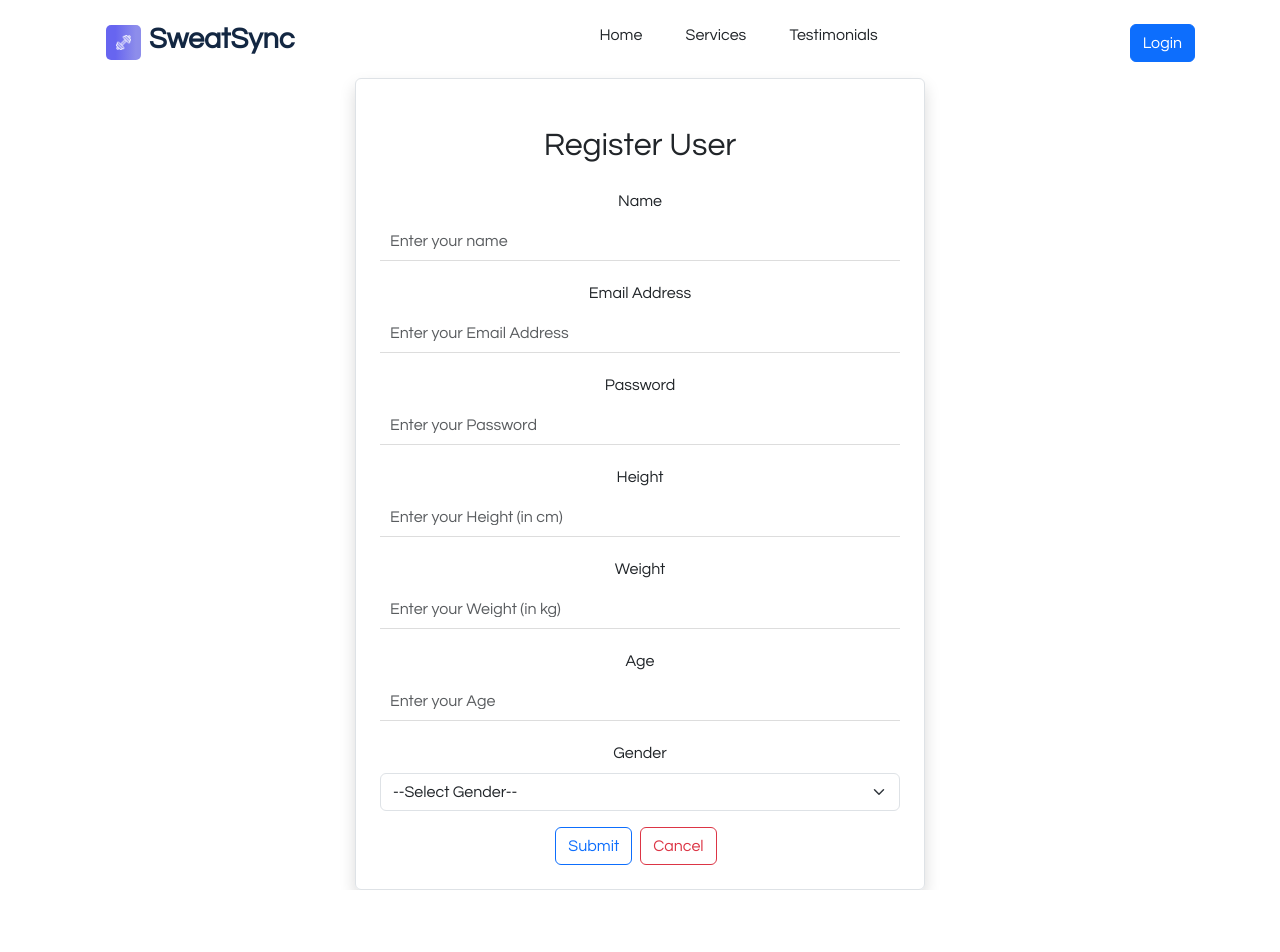
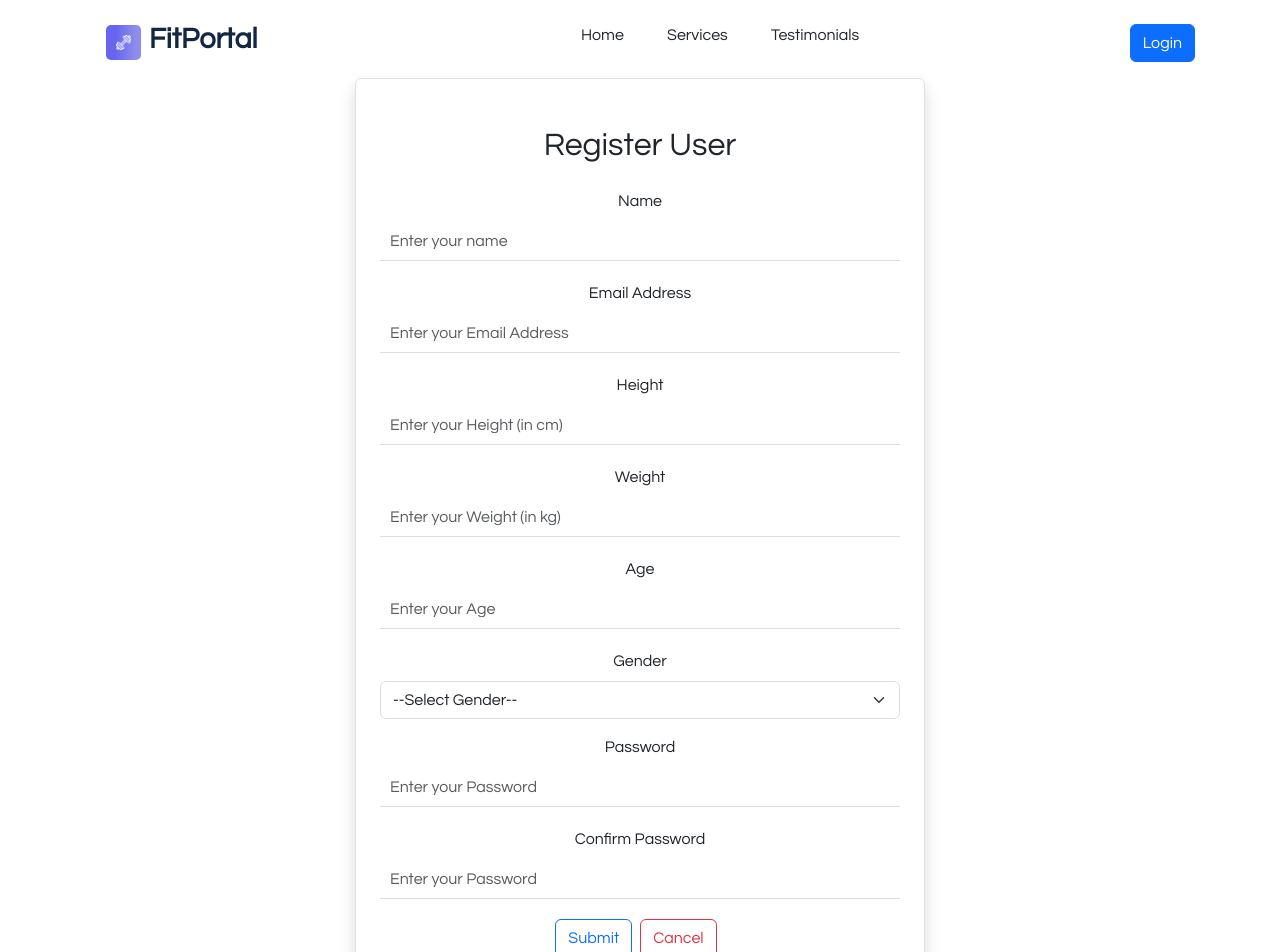
Before and after one commit to CHaitanya1339/front1, a React (Create React App) app: page /Register in a window 1280 px wide. Shown: the top 952 px of the page. Before the commit the page ends 890 px from the top, so only its background shows below. Built offline with nearby package versions, Linux system fonts and the light colour scheme.

Commit message:
Registration with validation

```diff
--- a/src/UI/Footer.jsx
+++ b/src/UI/Footer.jsx
@@ -12,7 +12,7 @@ const Footer = () => {
             <div className='logo'>
               <div className='logo_img'>
                 <img src={logo} alt='' />
-                <h2>SweatSync</h2>
+                <h2>FitPortal</h2>
               </div>
             </div>
 
--- a/src/layout/Header.js
+++ b/src/layout/Header.js
@@ -64,7 +64,7 @@ const Header = () => {
             <div className='logo_img'>
               <img src={logo} alt='' />
             </div>
-            <h2>SweatSync</h2>
+            <h2>FitPortal</h2>
           </div>
           </Link>
 
--- a/src/layout/Navbar.js
+++ b/src/layout/Navbar.js
@@ -42,7 +42,7 @@ const Navbar = () => {
               <div className="logo_img">
                 <img src={logo} alt="" />
               </div>
-              <h2>SweatSync</h2>
+              <h2>FitPortal</h2>
             </div>
 
             <div className="nav_right">
--- a/src/users/Register.js
+++ b/src/users/Register.js
@@ -2,10 +2,10 @@ import axios from 'axios';
 import React, { useState } from 'react'
 import { Link, useNavigate } from 'react-router-dom';
 import Header from '../layout/Header';
-
 const Register = () => {
 
   let navigate = useNavigate()
+  const [validated, setValidated] = useState(false);
 
   const [user, setUser] = useState({
     name: "",
@@ -17,27 +17,104 @@ const Register = () => {
     gender: "",
   });
 
+  const [pass, setPass] = useState({
+    cpass: "",
+  })
+
   const { name, email } = user
 
   const onInputChange = (e) => {
     setUser({ ...user, [e.target.name]: e.target.value });
   };
+  const onInputChange2 = (e) => {
+    setPass({ ...pass, [e.target.name]: e.target.value })
+
+    if (user.password === e.target.value) {
+      document.getElementById("cpass").classList.remove('is-invalid')
+      document.getElementById("cpass").classList.add('is-valid')
+    }
+    else {
+      document.getElementById("cpass").classList.remove('is-valid')
+      document.getElementById("cpass").classList.add('is-invalid')
+    }
+
+    if(document.getElementById("cpass").classList.contains('is-valid') & document.getElementById("email").classList.contains('is-valid') & document.getElementById("password").classList.contains('is-valid') ){
+      setValidated(true)
+    }
+    else{
+      setValidated(false)
+    }
+  };
 
   const onSubmit = async (e) => {
     alert("User is Succesfully Registered")
     e.preventDefault();
-    await axios.post("http://localhost:8081/users", user)
-    navigate("/Login");
+    if (validated) {
+      document.getElementById("error").hidden = true;
+      await axios.post("http://localhost:8081/users", user)
+      navigate("/Login");
+    }
+    else {
+      document.getElementById("error").hidden = false;
+    }
   }
+  const validate = (e) => {
+    var p = e.target.value
+
+    if (e.target.name === 'password') {
+      var passw = /^(?=.*\d)(?=.*[a-z])(?=.*[A-Z])(?=.*[^a-zA-Z0-9])(?!.*\s).{8,20}$/;
+      if (p.match(passw)) {
+        document.getElementById("passerror").hidden = true;
+        document.getElementById("password").classList.remove('is-invalid')
+        document.getElementById("password").classList.add('is-valid')
+
+      }
+      else {
+        document.getElementById("passerror").hidden = false;
+        document.getElementById("password").classList.remove('is-valid')
+        document.getElementById("password").classList.add('is-invalid');
+      }
+    }
+    else if (e.target.name === 'email') {
+      var passw1 = /^\w+([\.-]?\w+)*@\w+([\.-]?\w+)*(\.\w{2,3})+$/;
+      if (p.match(passw1)) {
+        document.getElementById("emailerror").hidden = true;
+        document.getElementById("email").classList.remove('is-invalid');
+        document.getElementById("email").classList.add('is-valid');
+
+      }
+      else {
+        document.getElementById("emailerror").hidden = false;
+        document.getElementById("email").classList.remove('is-valid');
+        document.getElementById("email").classList.add('is-invalid');
+      }
+    }
+    if (pass.cpass === e.target.value) {
+      document.getElementById("cpass").classList.remove('is-invalid')
+      document.getElementById("cpass").classList.add('is-valid')
+    }
+    else {
+      document.getElementById("cpass").classList.remove('is-valid')
+      document.getElementById("cpass").classList.add('is-invalid')
+    }
+
+
+    if(document.getElementById("cpass").classList.contains('is-valid') & document.getElementById("email").classList.contains('is-valid') & document.getElementById("password").classList.contains('is-valid') ){
+      setValidated(true)
+    }
+    else{
+      setValidated(false)
+    }
+  }
+
   return (
-    <div>
+    <div >
       <Header />
       <div className='container'>
         <div className="row">
           <div className="col-md-6 offset-md-3 border rounded p-4 mt-2 shadow">
             <h2 className="text-center m-4">Register User</h2>
             <form onSubmit={(e) => onSubmit(e)}>
-
               <div className="mb-3">
                 <label htmlFor="Name" className="form-label">
                   Name
@@ -49,6 +126,7 @@ const Register = () => {
                   name="name"
                   value={name}
                   onChange={(e) => onInputChange(e)}
+                  required
                 />
               </div>
 
@@ -62,23 +140,13 @@ const Register = () => {
                   className="form-control"
                   placeholder="Enter your Email Address"
                   name="email"
+                  id="email"
                   value={email}
-                  onChange={(e) => onInputChange(e)}
+                  onChange={(e) => { onInputChange(e); validate(e) }}
+                  required
                 />
-              </div>
+                <div id='emailerror' className='emailerror' style={{ fontSize: '12px', color: 'red' }} hidden={true}>Password enter a valid email address ! </div>
 
-              <div className="mb-3">
-                <label htmlFor="Password" className="form-label">
-                  Password
-                </label>
-                <input
-                  type={"password"}
-                  className="form-control"
-                  placeholder="Enter your Password"
-                  name="password"
-                  value={user.password}
-                  onChange={(e) => onInputChange(e)}
-                />
               </div>
 
               <div className="mb-3">
@@ -92,6 +160,7 @@ const Register = () => {
                   name="height"
                   value={user.height}
                   onChange={(e) => onInputChange(e)}
+                  required
                 />
               </div>
 
@@ -106,6 +175,7 @@ const Register = () => {
                   name="weight"
                   value={user.weight}
                   onChange={(e) => onInputChange(e)}
+                  required
                 />
               </div>
 
@@ -120,6 +190,7 @@ const Register = () => {
                   name="age"
                   value={user.age}
                   onChange={(e) => onInputChange(e)}
+                  required
                 />
               </div>
 
@@ -132,6 +203,7 @@ const Register = () => {
                   name="gender"
                   value={user.gender}
                   onChange={(e) => onInputChange(e)}
+                  required
                 >
                   <option value="">--Select Gender--</option>
                   <option value="male">Male</option>
@@ -140,9 +212,45 @@ const Register = () => {
                 </select>
               </div>
 
+              <div className="mb-3">
+                <label htmlFor="Password" className="form-label">
+                  Password
+                </label>
+                <input
+                  type={"password"}
+                  className="form-control"
+                  placeholder="Enter your Password"
+                  name="password"
+                  id='password'
+                  value={user.password}
+                  onChange={(e) => { onInputChange(e); validate(e) }}
+                  required
+                />
+                <div id='passerror' className='passerror' style={{ fontSize: '12px', color: 'red' }} hidden={true}>Password Should contain at least 8 Character<br/>
+                Password should contain at least:<br/> -: One Uppercase and One Lowercase Alphabate<br/>-: One Special Character <br/> -: One Numeric Character
+                </div>
+              </div>
 
+              <div className="mb-3">
+                <label htmlFor="Password" className="form-label">
+                  Confirm Password
+                </label>
+                <input
+                  type={"text"}
+                  className="form-control"
+                  placeholder="Enter your Password"
+                  name="cpass"
+                  id='cpass'
+                  value={pass.cpass}
+                  onChange={(e) => onInputChange2(e)}
+                  required
 
+                />
+              </div>
 
+              <div id='error' className='erro' style={{ fontSize: '15px', color: 'red' }} hidden={true}>
+                Please complete all the sections to register !
+              </div>
 
               <button type="submit" className="btn btn-outline-primary">
                 Submit
@@ -150,11 +258,13 @@ const Register = () => {
               <Link className="btn btn-outline-danger mx-2" to="/">
                 Cancel
               </Link>
+
+
             </form>
           </div>
         </div>
       </div>
-    </div>
+    </div >
   )
 }
 
```
